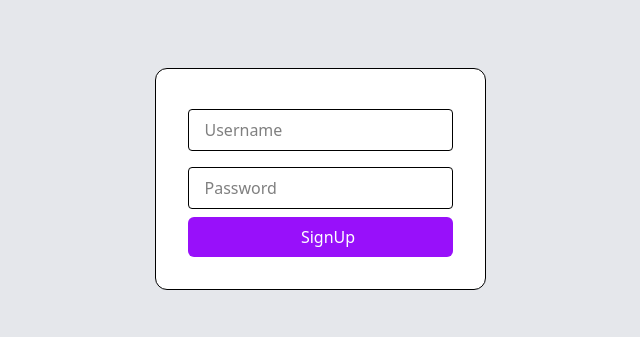
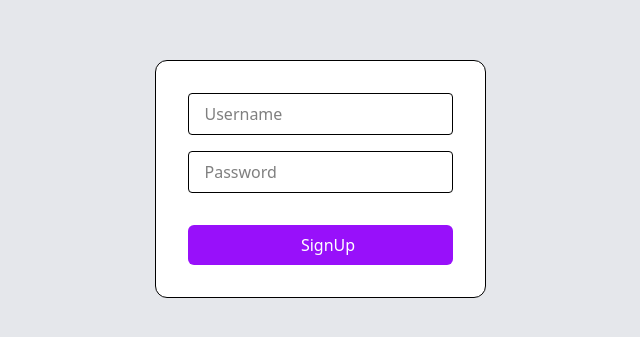
Before and after one commit to anika253/Brainly-Front-end, a React (Vite) app: page /signup in a window 1280 px wide. Shown: the part 221-558 px from the top of the page, without its empty margins (320-960 px from the left). Built offline with nearby package versions, Linux system fonts and the light colour scheme.

Commit message:
Axios addded

```diff
--- a/package.json
+++ b/package.json
@@ -11,6 +11,7 @@
   },
   "dependencies": {
     "@tailwindcss/vite": "^4.1.7",
+    "axios": "^1.9.0",
     "react": "^19.1.0",
     "react-dom": "^19.1.0",
     "react-router-dom": "^7.6.1"
--- a/src/App.tsx
+++ b/src/App.tsx
@@ -1,7 +1,18 @@
+import { SignIn } from "./pages/SignIn";
+import { Signup } from "./pages/SignUp";
+import { BrowserRouter, Routes, Route } from "react-router-dom";
 import Dashboard from "./pages/Dashboard";
-import { SignUp } from "./pages/SignUp";
 
 function App() {
-  return <SignUp />;
+  return (
+    <BrowserRouter>
+      <Routes>
+        <Route path="/signup" element={<Signup />} />
+        <Route path="/signin" element={<SignIn />} />
+        <Route path="/dashboard" element={<Dashboard />} />
+      </Routes>
+    </BrowserRouter>
+  );
 }
+
 export default App;
--- /dev/null
+++ b/src/Config.ts
@@ -0,0 +1 @@
+export const BACKEND_URL = "https://localhost:3000";
--- a/src/components/Input.tsx
+++ b/src/components/Input.tsx
@@ -1,22 +1,25 @@
-import React from "react";
+import React, { forwardRef } from "react";
 
-function Input({
-  onChange,
-  placeholder,
-}: {
-  onChange?: React.ChangeEventHandler<HTMLInputElement>;
+interface InputProps {
   placeholder: string;
-}) {
+  type?: any;
+
+  ref?: any;
+}
+
+const Input = forwardRef<HTMLInputElement, InputProps>(
+  ({ placeholder }, ref) => {
     return (
       <div>
         <input
+          ref={ref}
           placeholder={placeholder}
           type="text"
-        className="px-4 py-2 border rounded w-full my-2"
-        onChange={onChange}
+          className="px-4 py-2 border rounded w-full mb-4"
         />
       </div>
     );
   }
+);
 
 export default Input;
--- a/src/pages/SignUp.tsx
+++ b/src/pages/SignUp.tsx
@@ -1,14 +1,33 @@
+import { useRef } from "react";
 import { Button } from "../components/Button";
 import Input from "../components/Input";
+import axios from "axios";
+import { BACKEND_URL } from "../Config";
+export function Signup() {
+  const usernameRef = useRef<HTMLInputElement>(null);
+  const passwordRef = useRef<HTMLInputElement>(null);
 
-export function SignUp() {
+  function signup() {
+    const username = usernameRef.current?.value;
+    const password = passwordRef.current?.value;
+    axios.post(BACKEND_URL + "/api/v1/signup", {
+      data: {
+        username,
+        password,
+      },
+    });
+    console.log("Username:", username);
+    console.log("Password:", password);
+  }
+
   return (
     <div className="h-screen w-screen bg-gray-200 flex justify-center items-center">
-      <div className="bg-white border min-w-[48] p-8 rounded-xl">
-        <Input placeholder="Username" />
-        <Input placeholder="Password" />
-        <div className="flex justify-center">
+      <div className="bg-white border min-w-[300px] p-8 rounded-xl">
+        <Input ref={usernameRef} placeholder="Username" />
+        <Input ref={passwordRef} placeholder="Password" type="password" />
+        <div className="flex justify-center mt-4">
           <Button
+            onClick={signup}
             loading={false}
             variant="primary"
             text="SignUp"
```
Also changed, not shown: 1 other file (tests, documents, lock files or other folders). Lines whose indentation alone changed are shown as unchanged.
